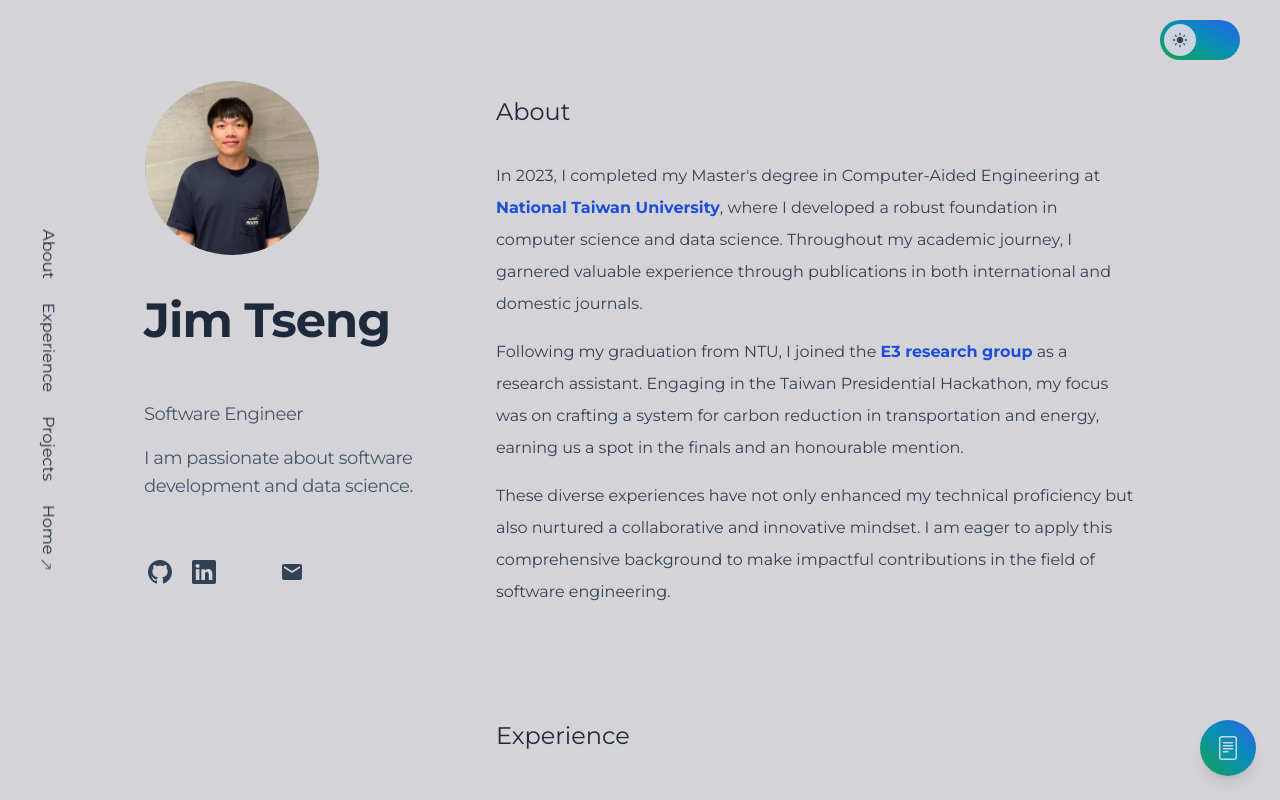
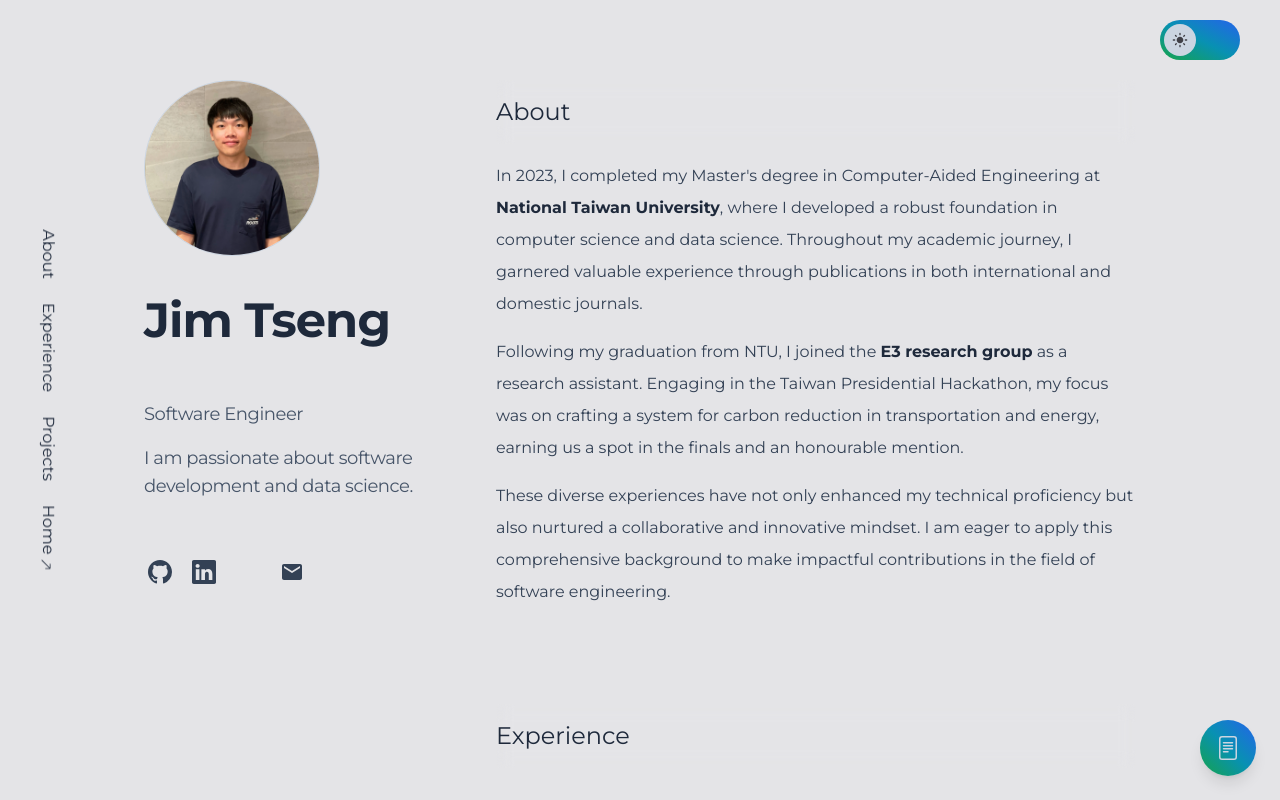
Before and after one commit to wctseng99/wctseng99.github.io, a React (Vite) app: page /portfolio in a window 1280 px wide. Shown: the top 800 px of the page. Built offline with nearby package versions, Linux system fonts and the light colour scheme; some icons are missing.

Commit message:
chore: update underline animation

```diff
--- a/src/Components/About/About.jsx
+++ b/src/Components/About/About.jsx
@@ -12,12 +12,12 @@ function about() {
         <p className="mb-4 leading-loose">
           In 2023, I completed my Master's degree in Computer-Aided Engineering
           at{" "}
-          <span className="font-semibold dark:text-cyan-300 text-blue-700 z-10 transition-all duration-300 ease-in-out">
+          <span className="font-semibold text-slate-800 dark:text-slate-200 z-10 transition-all duration-300 ease-in-out">
             <a
               href="https://www.ntu.edu.tw/"
               target="_blank"
               rel="noopener"
-              className="bg-left-bottom bg-gradient-to-r from-blue-700 to-blue-700 dark:from-cyan-300 dark:to-cyan-300 bg-[length:0%_1.3px] bg-no-repeat hover:bg-[length:100%_1.3px] transition-all duration-300 ease-out"
+              className="hover-underline-animation left"
             >
               National Taiwan University
             </a>
@@ -29,12 +29,12 @@ function about() {
         </p>{" "}
         <p className="mb-4 leading-loose">
           Following my graduation from NTU, I joined the{" "}
-          <span className="font-semibold dark:text-cyan-300 text-blue-700 transition-all duration-300 ease-in-out">
+          <span className="font-semibold text-slate-800 dark:text-slate-200 transition-all duration-300 ease-in-out">
             <a
               href="https://www.e3group.caece.net/"
               target="_blank"
               rel="noopener"
-              className="bg-left-bottom bg-gradient-to-r from-blue-700 to-blue-700 dark:from-cyan-300 dark:to-cyan-300 bg-[length:0%_1.3px] bg-no-repeat hover:bg-[length:100%_1.3px] transition-all duration-300 ease-out"
+              className="hover-underline-animation left"
             >
               E3 research group
             </a>
--- a/src/Components/Portfolio/Portfolio.jsx
+++ b/src/Components/Portfolio/Portfolio.jsx
@@ -68,7 +68,7 @@ const Portfolio = () => {
         </ul>
       </div>
 
-      <div className="scroll-smooth font-sans relative px-6 py-24 md:px-24 md:py-32 lg:py-0 lg:px-36 dark:bg-slate-900 bg-zinc-300 selection:bg-sky-200 selection:text-slate-900 dark:selection:bg-sky-200 dark:selection:text-slate-900">
+      <div className="scroll-smooth font-sans relative px-6 py-24 md:px-24 md:py-32 lg:py-0 lg:px-36 dark:bg-slate-900 bg-zinc-200 selection:bg-sky-200 selection:text-slate-900 dark:selection:bg-sky-200 dark:selection:text-slate-900">
         <div className="absolute top-5 right-4 md:right-10">
           <ThemeSwitcher />
         </div>
--- a/src/index.css
+++ b/src/index.css
@@ -4,3 +4,30 @@ html {
   }
 @tailwind components;
 @tailwind utilities;
+
+
+@layer components {
+  .hover-underline-animation {
+    @apply relative inline-block;
+  }
+  .hover-underline-animation::after {
+    content: '';
+    @apply absolute w-full;
+    height: 1.5px; /* Adjust underline thickness */
+    bottom: 0.5rem; /* Adjust the distance from the text */
+    left: 0;
+    background-color: #2563eb;
+    transform: scaleX(0);
+    transition: transform 0.25s ease-out;
+    transform-origin: bottom left;
+  }
+  .hover-underline-animation:hover::after {
+    transform: scaleX(1);
+  }
+  .hover-underline-animation.left::after {
+    transform-origin: bottom right;
+  }
+  .hover-underline-animation.left:hover::after {
+    transform-origin: bottom left;
+  }
+}
--- a/tailwind.config.js
+++ b/tailwind.config.js
@@ -13,5 +13,4 @@ export default {
       },
     },
   },
-  plugins: [],
 }
```
